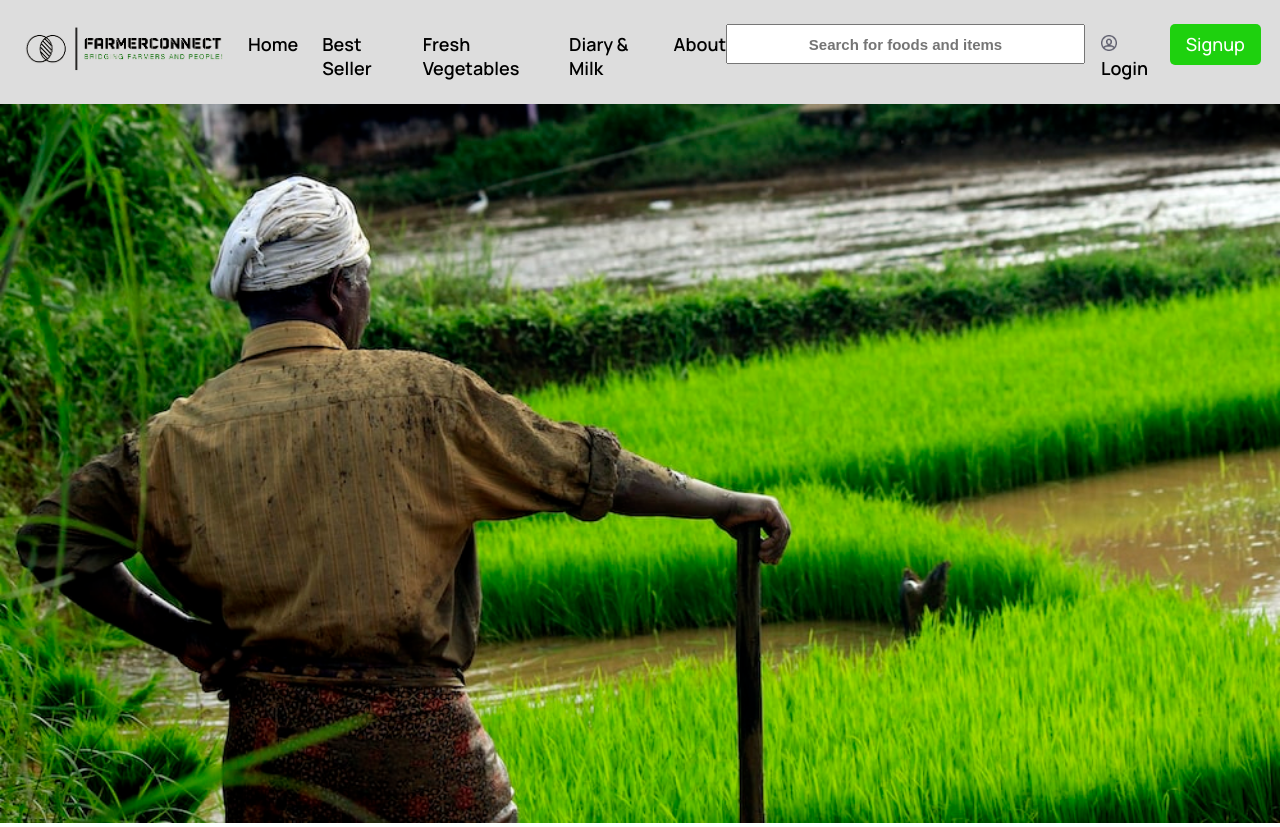
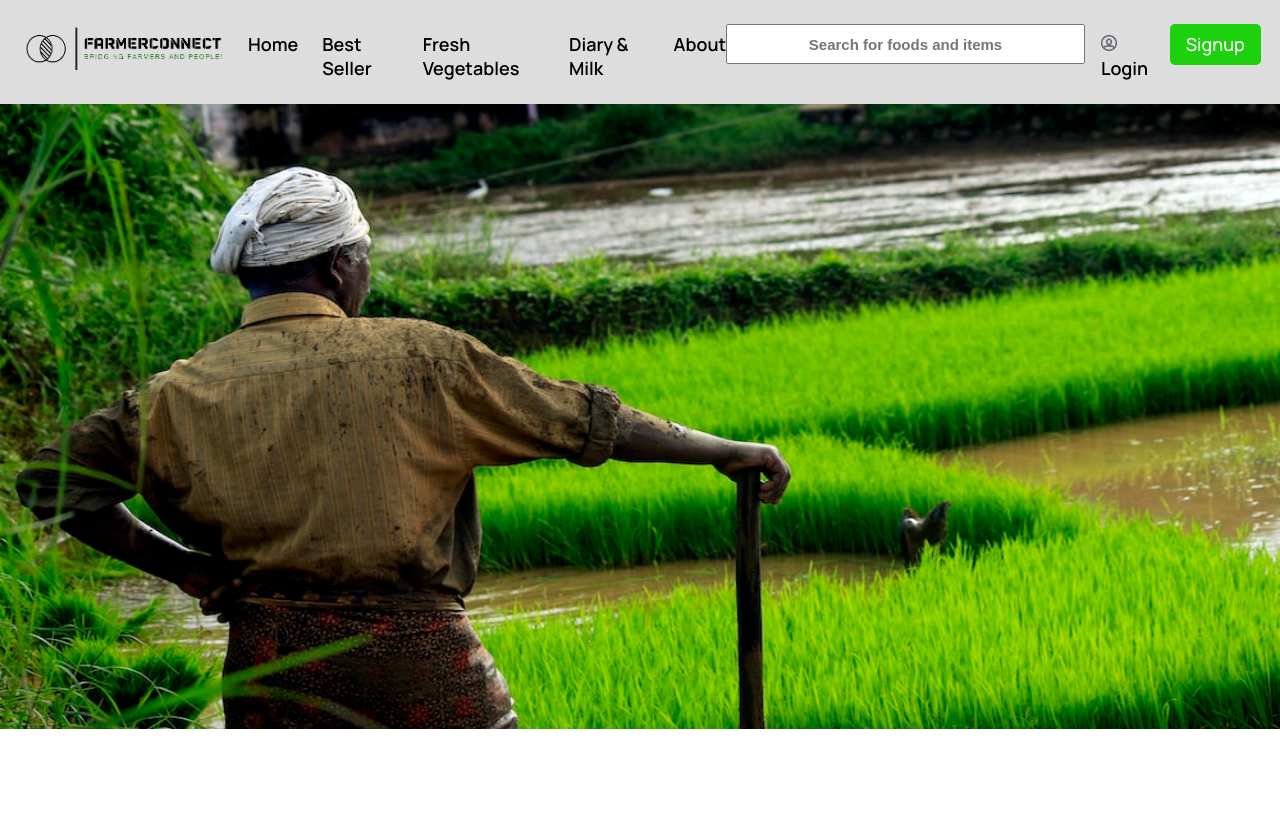
Before and after one commit to VishalSalemJayavel/PriceFinder, a React (Create React App) app in the folder frontend/: page / in a window 1280 px wide. After the commit the page ends 800 px from the top, so only its background shows below. Built offline with nearby package versions, Linux system fonts and the light colour scheme.

Commit message:
edited header

```diff
--- a/frontend/src/components/header/Header.jsx
+++ b/frontend/src/components/header/Header.jsx
@@ -11,6 +11,7 @@ const Header = () => {
         transition={{ duration: 0.5, delayChildren: 0.5 }}
         className="app__header_img"
       >
+
         <motion.img
           whileInView={{ scale: [0, 1] }}
           transition={{ duration: 1, ease: 'easeInOut' }}
@@ -19,6 +20,7 @@ const Header = () => {
           className="overlay_img"
         />
 
+
       </motion.div>
     </div>
   )
--- a/frontend/src/components/header/header.css
+++ b/frontend/src/components/header/header.css
@@ -1,8 +1,12 @@
 .overlay_img {
     width: 100%;
-    height: 25%;
+    height: 625px;
 }
 
 .app__header_img {
     height: 25%;
 }
+
+p{
+    display: inline-block;
+}
```
